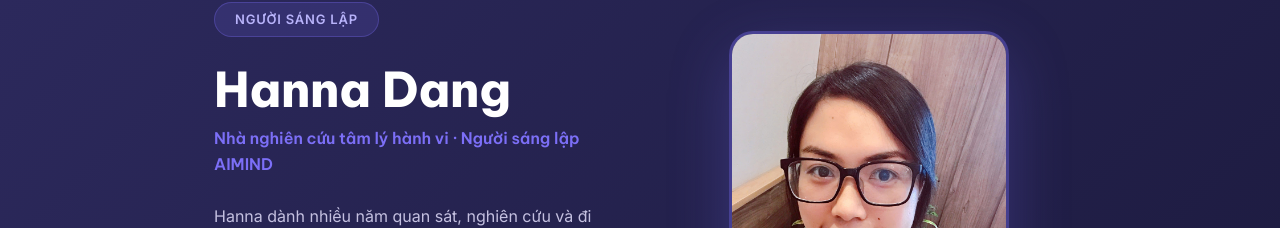
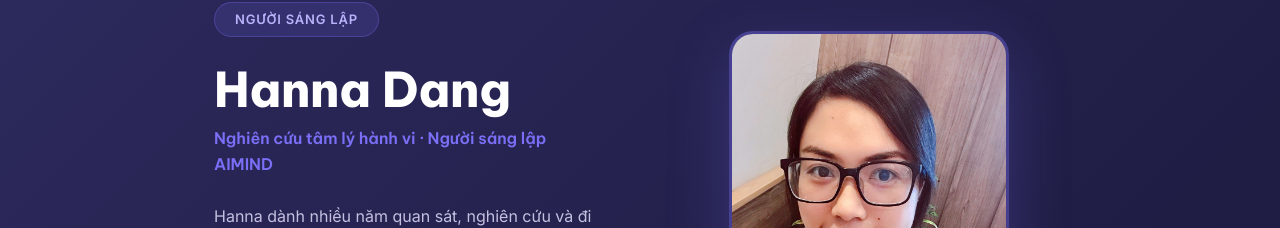
Before and after one commit to hangdt369-sys/aimind-website, a Next.js app: page /ve-chung-toi/doi-ngu in a window 1280 px wide. Shown: the part 175-403 px from the top of the page. Built offline with nearby package versions, Linux system fonts and the light colour scheme.

Commit message:
Update page.tsx

```diff
--- a/src/app/ve-chung-toi/doi-ngu/page.tsx
+++ b/src/app/ve-chung-toi/doi-ngu/page.tsx
@@ -82,7 +82,7 @@ export default function DoiNguPage() {
                   fontFamily: "'Be Vietnam Pro', sans-serif",
                 }}
               >
-                Nhà nghiên cứu tâm lý hành vi · Người sáng lập AIMIND
+                Nghiên cứu tâm lý hành vi · Người sáng lập AIMIND
               </p>
               <p style={{ color: "#C4C0E0", fontSize: "16px", lineHeight: 1.85, marginBottom: "2rem" }}>
                 Hanna dành nhiều năm quan sát, nghiên cứu và đi qua hành trình khám phá chính mình — không bắt đầu từ học thuật mà từ những câu hỏi rất đời thường không ai dạy cô phải hỏi.
```
